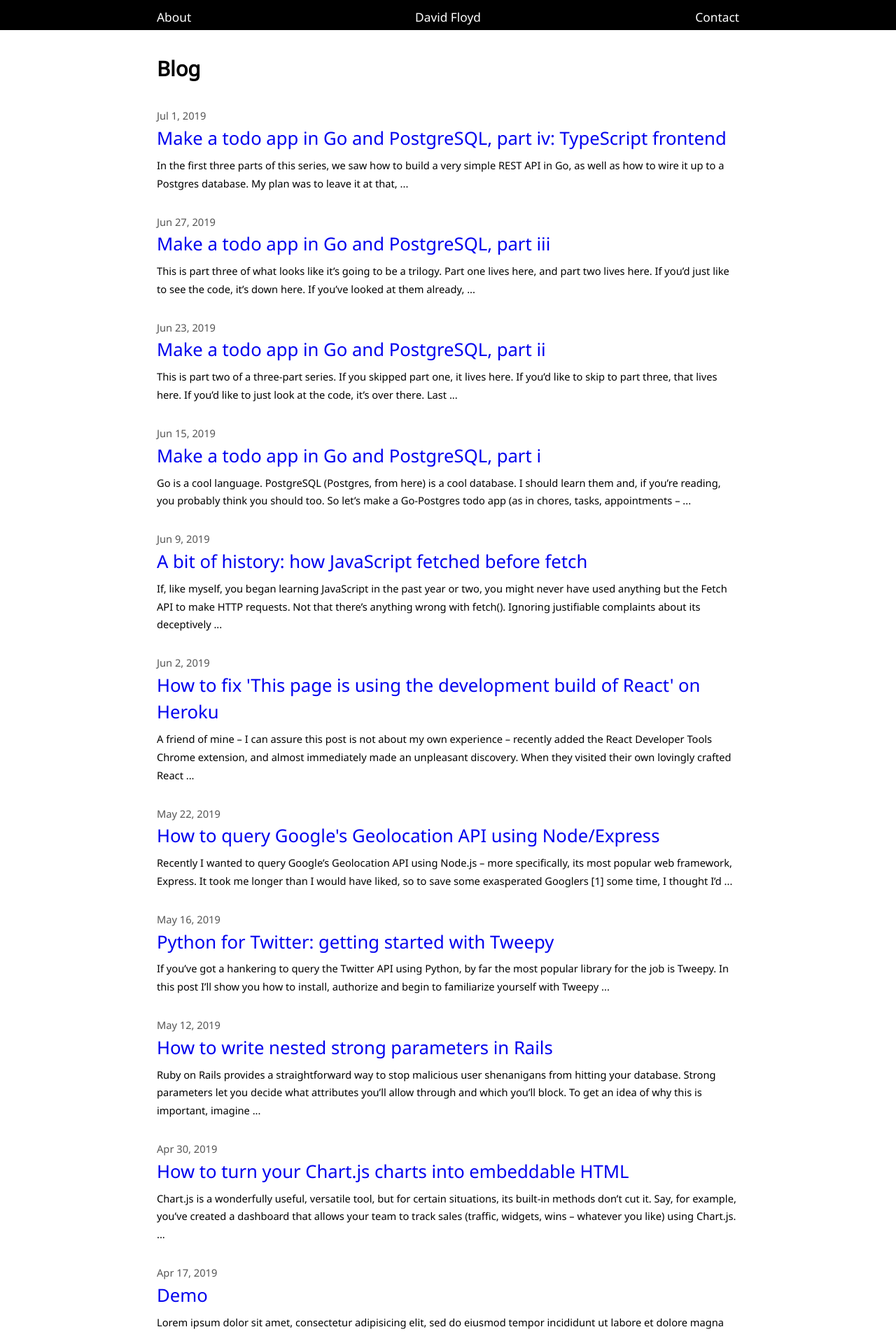
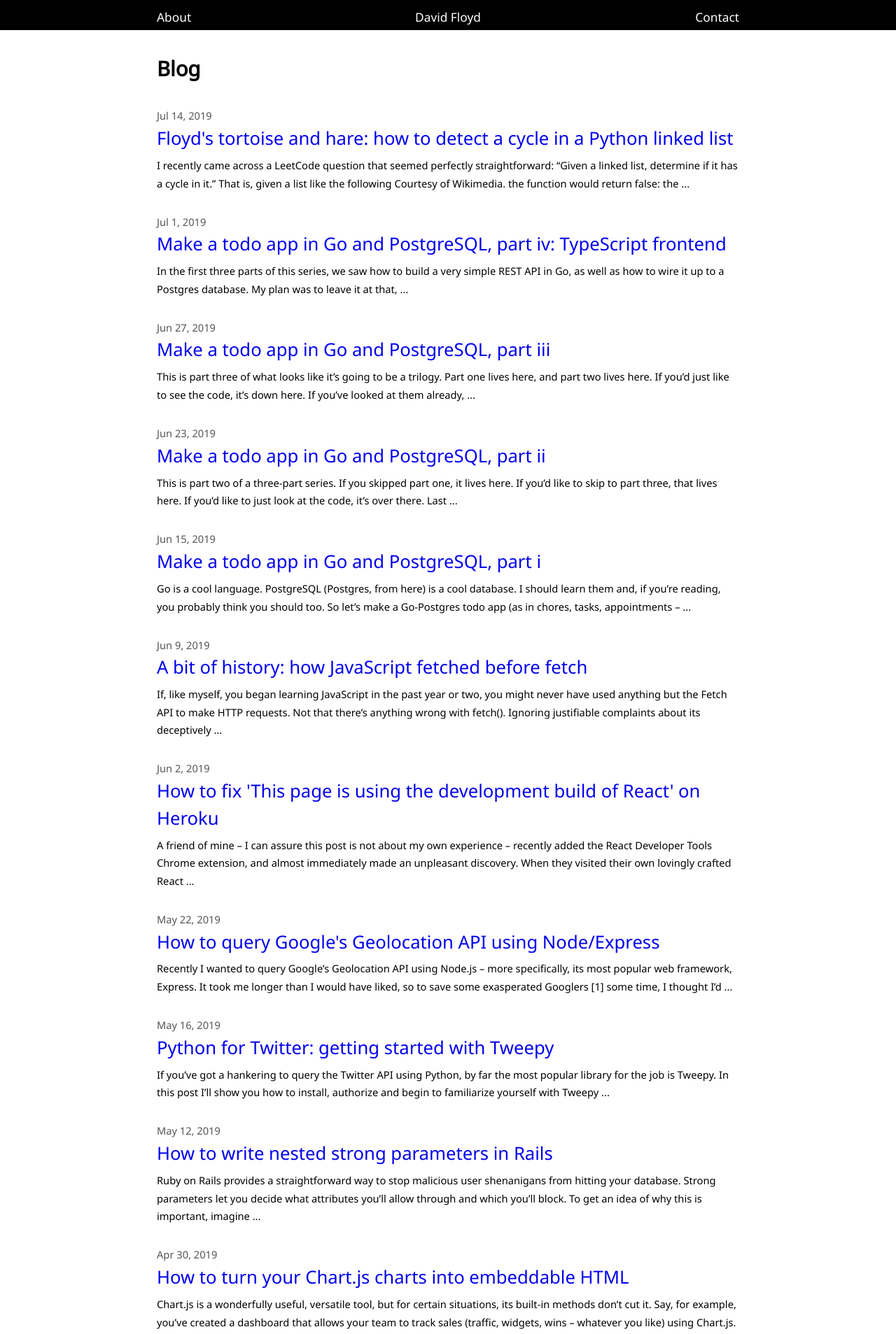
Before and after one commit to davidfloyd91/davidfloyd91.github.io, a Jekyll site: the page built from index.md, in a window 1280 px wide. Shown: the top 1907 px of the page at 70% size. Built offline with Jekyll 4.4.1, drawn with Linux system fonts in a browser that asks for light colours; part of the change alters nothing that is shown.

Commit message:
publish tortoise and hare post

```diff
--- /dev/null
+++ b/_posts/2019-07-14-floyd-tortoise-hare-linked-list-cycle.markdown
@@ -0,0 +1,101 @@
+---
+layout: custom
+title: "Floyd's tortoise and hare: how to detect a cycle in a Python linked list"
+permalink: /floyd-tortoise-hare-cycle-linked-list-python/
+---
+
+I recently came across a LeetCode <a href="https://leetcode.com/problems/linked-list-cycle/" target="\_blank" rel="noopener noreferrer">question</a> that seemed perfectly straightforward: "Given a linked list, determine if it has a cycle in it."
+
+That is, given a list like the following
+
+<div class="post-image-container">
+  <img class="post-image" src="/assets/post-images/linked-list.png">
+  <p class="post-image-caption">Courtesy of <a href="https://en.wikipedia.org/wiki/Linked_list" target="\_blank" rel="noopener noreferrer">Wikimedia</a>.</p>
+</div>
+
+the function would return `false`: the list never loops back onto itself. In contrast this list
+
+<div class="post-image-container">
+  <img class="post-image" src="/assets/post-images/circular-linked-list.png">
+  <p class="post-image-caption"><a href="https://en.wikipedia.org/wiki/Linked_list" target="\_blank" rel="noopener noreferrer">Ditto</a>.</p>
+</div>
+
+would return `true`: the list has a cycle.
+
+It didn't take too long to devise a Python function that would do the job.
+
+First, set up an empty dictionary, called `nodes`. Then move through the list node by node, doing one of three things for each: if there is no next node, we're at the end and there can't be a cycle, so we can just return `false`; if we've seen the next node before -- that is, it's `in nodes` -- we've looped back around (conveniently, the non-cyclical test cases only include unique values), so we can return `true`; otherwise, we add the value to `nodes` (giving it `1` as a placeholder value) and move onto the `.next` one.
+
+<pre class="prettyprint lang-python">
+# Definition for singly-linked list.
+# class ListNode(object):
+#     def __init__(self, x):
+#         self.val = x
+#         self.next = None
+
+class Solution(object):
+    def hasCycle(self, head):
+        """
+        :type head: ListNode
+        :rtype: bool
+        """
+        nodes = {}
+        current_head = head
+
+        while current_head != None:
+            if current_head in nodes:
+                return True
+            else:
+                nodes[current_head] = 1
+
+            current_head = current_head.next
+
+        return False
+</pre>
+
+This is a solution, and it's not the worst one. It's faster than 72 percent of Python submissions, though it uses more memory than 95 percent of them. That might be okay, if it weren't for the last line in the prompt:
+
+"Can you solve it using O(1) (i.e. constant) memory?"
+
+Ah. Our dictionary solution is fairly quick, but the memory required increases in line with the size of the input: O(n). I stared blankly at the algorithm for a few minutes, trying to will its memory complexity away, found this approach ineffective, and asked <s>Google</s> DuckDuckGo.
+
+The creative and intuitive -- if not immediately obvious -- solution, it turns out, is credited to Cousin Bob (kidding, as far as I know, I have no relation to Turing Award-winning computer scientist <a href="https://en.wikipedia.org/wiki/Robert_W._Floyd/" target="\_blank" rel="noopener noreferrer">Robert W. Floyd</a>, who graduated from the University of Chicago at 17, became a full professor at Stanford without a PhD, and once beat God at backgammon).
+
+Imagine a race between a tortoise and a hare. The hare moves twice as fast and never naps because this is science, not a fable. Therefore, if the track is a straight line, the tortoise and the hare will never be neck-and-neck.
+
+If, on the other hand, the track is a loop, the hare will lap the tortoise, and for a moment, the two will be at the same position. Of course, the two are in the same position when they begin, which complicates this simple test, so we give the hare a head start. Life isn't fair. (Note that, because our `while` loop no longer checks for the existence of the current node, we do a quick initial check to make sure the linked list isn't zero or one items long, precluding a cycle.)
+
+<pre class="prettyprint lang-python">
+# Definition for singly-linked list.
+# class ListNode(object):
+#     def __init__(self, x):
+#         self.val = x
+#         self.next = None
+
+class Solution(object):
+    def hasCycle(self, head):
+        """
+        :type head: ListNode
+        :rtype: bool
+        """
+        if head == None or head.next == None:
+            return False
+
+        tortoise = head
+        hare = head.next
+
+        while tortoise != hare:
+            if hare == None or hare.next == None:
+                return False
+
+            tortoise = tortoise.next
+            hare = hare.next.next
+
+        return True
+</pre>
+
+Predictably, we've sacrificed speed: this solution is faster than 54 percent of Python submissions. Now that we're not creating a dictionary, the memory situation is much improved: we've found our O(1) solution, but we're still near the bottom of LeetCode submissions, with better memory efficiency than just 28 percent of the pack.
+
+As best as I can tell, though, everyone implementing this solution is using very nearly the same amount of memory. Make the variable names shorter, and you fly up the rankings. Just by replacing `tortoise` with `a` and `hare` with `b`, we achieve better memory efficiency than 88 percent of submissions.
+
+As with most things that get names, Floyd's Tortoise and Hare is good for more than just solving LeetCode problems. One example is checking the quality of pseudorandom number generators: the longer the cycle, the closer to random the result, making it better for cryptographic applications. Here's some <a href="https://en.wikipedia.org/wiki/Cycle_detection" target="\_blank" rel="noopener noreferrer">Wikipedia goodness</a> if you'd like to learn more.
--- a/assets/css/custom.css
+++ b/assets/css/custom.css
@@ -85,6 +85,23 @@ body {
 
 .hidden {
   visibility: hidden;
+}
+
+.post-image-container {
+  margin: 0 auto;
+  width: 50%;
+}
+
+.post-image {
+  max-width: 100%;
+}
+
+.post-image-caption {
+  text-align: center;
+  max-width: 90%;
+  word-wrap: break-word;
+  font-style: italic;
+  opacity: 0.65;
 }
 
 iframe {
```
Also changed, not shown: assets/post-images/circular-linked-list.png (added), assets/post-images/linked-list.png (added).
